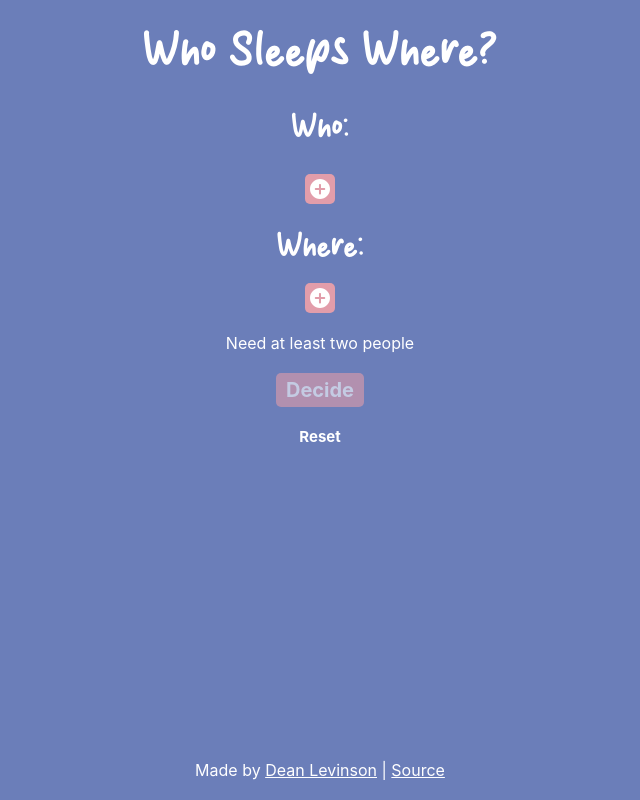
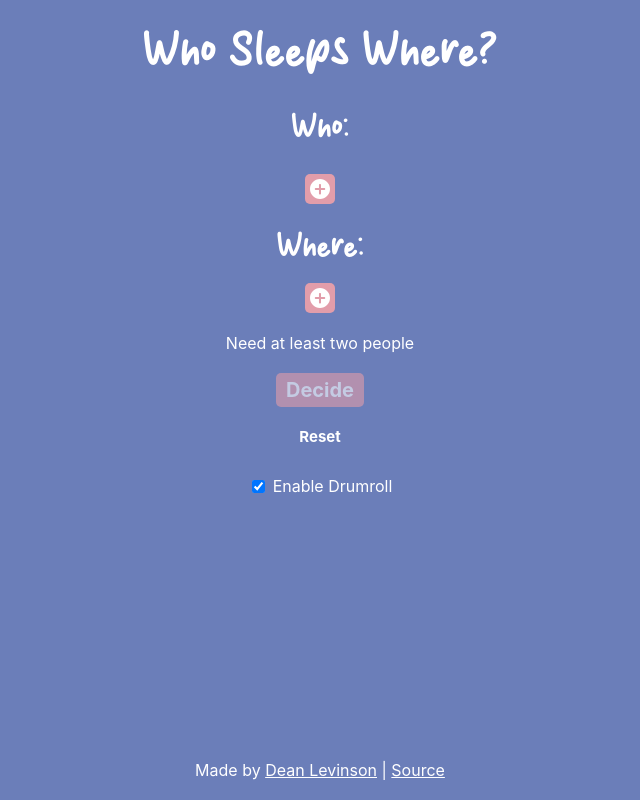
Before and after one commit to deanylev/who-sleeps-where, a React (Create React App) app: page / in a window 1280 px wide. Shown: the whole page, without its empty margins (320-960 px from the left). Built offline with nearby package versions, Linux system fonts and the light colour scheme.

Commit message:
Fancy the place up

```diff
--- a/src/App.scss
+++ b/src/App.scss
@@ -92,6 +92,17 @@
       text-align: center;
     }
 
+    label {
+      align-items: center;
+      display: flex;
+      gap: 5px;
+      margin-top: 20px;
+
+      > span {
+        flex-shrink: 0;
+      }
+    }
+
     > .results {
       display: flex;
       flex-wrap: wrap;
--- a/src/App.tsx
+++ b/src/App.tsx
@@ -6,6 +6,7 @@ import avatar from 'animal-avatar-generator';
 
 interface Bed {
   dirty: boolean;
+  readonly emoji: string;
   getName: (beds: Bed[]) => string;
   name: string;
   sleeps: number;
@@ -26,6 +27,7 @@ interface Props {}
 interface State {
   beds: Bed[];
   deciding: boolean;
+  enableDrumroll: boolean;
   focusInput: { index: number; type: 'bed' | 'person' } | null;
   people: Person[];
   results: Result[] | null;
@@ -42,6 +44,7 @@ class App extends Component<Props, State> {
     this.state = {
       beds: [],
       deciding: false,
+      enableDrumroll: localStorage.getItem('enable_drumroll') !== 'false',
       focusInput: null,
       people: [],
       results: null
@@ -53,6 +56,9 @@ class App extends Component<Props, State> {
 
     beds.push({
       dirty: false,
+      get emoji() {
+        return this.name.trim().toLowerCase().match(/couch|sleeper/) ? '🛋️' : '🛏️';
+      },
       getName: function(beds: Bed[]) {
         if (this.dirty) {
           return this.name;
@@ -98,7 +104,7 @@ class App extends Component<Props, State> {
   }
 
   decide() {
-    const { beds, people } = this.state;
+    const { beds, enableDrumroll, people } = this.state;
     const remainingPeople = [...people];
     const results = [];
 
@@ -118,7 +124,7 @@ class App extends Component<Props, State> {
     }
 
     this.setState({
-      deciding: true,
+      deciding: enableDrumroll,
       results
     }, () => {
       setTimeout(() => {
@@ -200,7 +206,7 @@ class App extends Component<Props, State> {
   }
 
   render() {
-    const { beds, deciding, people, results } = this.state;
+    const { beds, deciding, enableDrumroll, people, results } = this.state;
     const errorMessage = this.getErrorMessage();
 
     return (
@@ -214,7 +220,7 @@ class App extends Component<Props, State> {
               <div className="results">
                 {results.map(({ bed, people }, index) => (
                   <div key={index}>
-                    <div className="subHeading">{bed.getName(beds)}</div>
+                    <div className="subHeading">{bed.emoji} {bed.getName(beds)}</div>
                     <div className="people">
                       {people.map(({ avatarSvg, name }) => (
                         <div className="person">
@@ -260,7 +266,7 @@ class App extends Component<Props, State> {
                     {beds.map((bed, index) => (
                       <tr key={index}>
                         <td className="emoji">
-                          🛏️
+                          {bed.emoji}
                         </td>
                         <td>
                           <input onChange={(event) => this.setBedProperty(index, 'name', event.target.value)} placeholder="Name" ref={(input) => this.handleInputRef('bed', index, input)} type="text" value={bed.getName(beds)} />
@@ -284,6 +290,10 @@ class App extends Component<Props, State> {
               <div className="error">{errorMessage}</div>
               <button disabled={!!errorMessage} onClick={() => this.decide()}>Decide</button>
               <button className="reset" onClick={() => this.reset()}>Reset</button>
+              <label>
+                <input checked={enableDrumroll} onChange={(event) => this.setEnableDrumroll(event.target.checked)} type="checkbox" />
+                <span>Enable Drumroll</span>
+              </label>
             </>
           )}
           <img alt="drumroll animation" className={deciding ? '' : 'hide'} src="drumroll.gif" />
@@ -316,6 +326,13 @@ class App extends Component<Props, State> {
     });
   }
 
+  setEnableDrumroll(enabled: boolean) {
+    localStorage.setItem('enable_drumroll', JSON.stringify(enabled));
+    this.setState({
+      enableDrumroll: enabled
+    });
+  }
+
   setPersonName(index: number, name: string) {
     const people = [...this.state.people];
     people[index].name = name;
```
